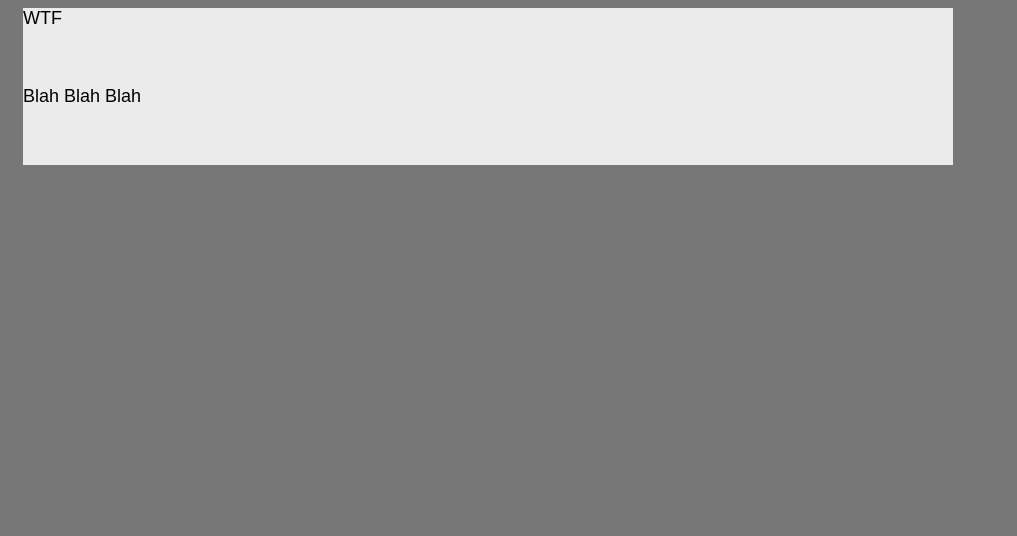
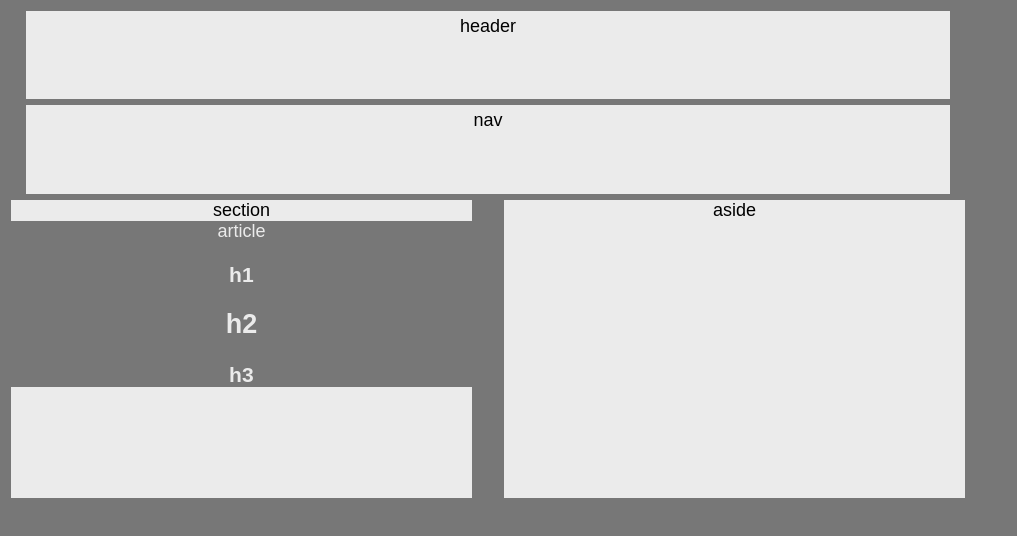
Before and after one commit to Robert-Queeney/HW-Wireframe, a plain HTML site: page index.html in a window 1280 px wide. Shown: the whole page, without its empty margins (0-1017 px from the left). Drawn offline with Linux system fonts and the light colour scheme.

Commit message:
Styled out header, nav, article and section

```diff
--- a/css/style.css
+++ b/css/style.css
@@ -10,20 +10,43 @@ body {
 header,
 nav,
 section,
-article {
+aside {
     background-color: #ebebeb;
+    text-align: center;
+    border-style: solid;
+    border-color: #777777;
 }
 
 
 header {
     margin: 0 15px;
     height: 10%;
+    padding: 5px;
+
 
 }
 
 nav {
     margin: 0 15px;
     height: 10%;
+    padding: 5px;
+}
 
+section,
+aside {
+    width: 48%;
+    height: 38%;
+}
 
+article {
+    background-color: #777777;
+    color: #ebebeb;
 }
+
+section {
+    float: left;
+}
+
+aside {
+    float: right;
+}
--- a/index.html
+++ b/index.html
@@ -8,20 +8,20 @@
 
 </head>
 <body>
-    <header>WTF</header>
+    <header>header</header>
 
-    <nav>Blah Blah Blah</nav>
+    <nav>nav</nav>
 
-    <section>
-        <article>
-            <h1></h1>
-            <h2></h2>
-            <h3></h3>
+    <section> section
+        <article> article
+            <h1>h1</h1>
+            <h2>h2</h2>
+            <h3>h3</h3>
             <p></p>
         </article>
     </section>
 
-    <aside></aside>
+    <aside>aside</aside>
 
     <footer></footer>
 
```
